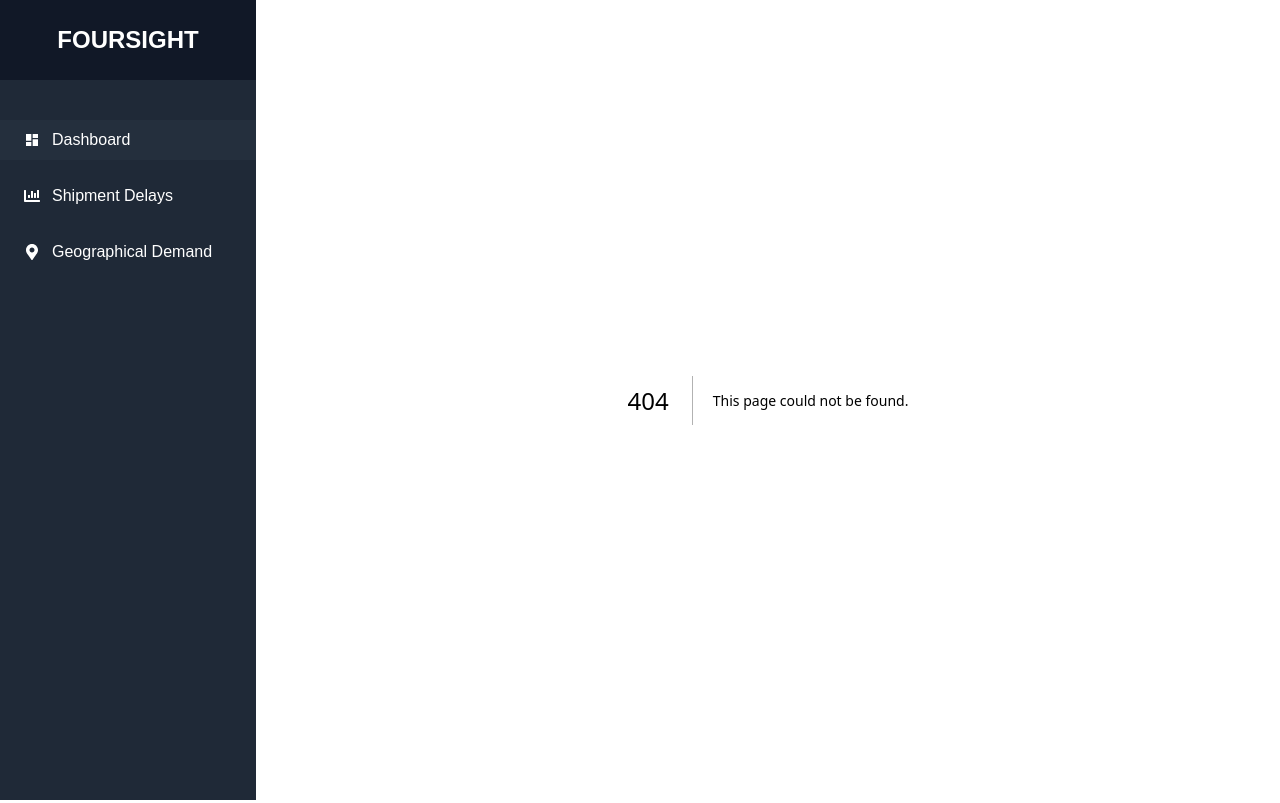
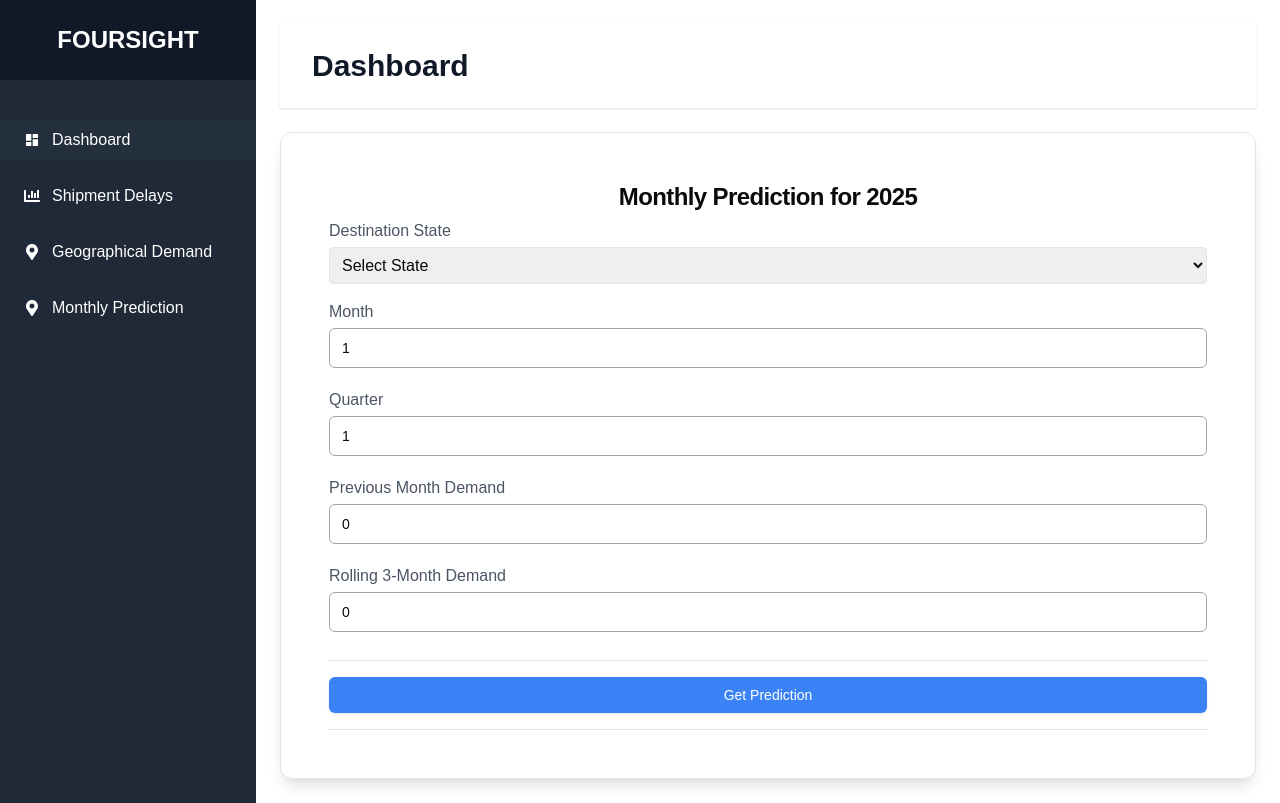
Before and after one commit to leonnloo/mcmc, a Next.js app: page /monthly-prediction in a window 1280 px wide. Before the commit this address had no page. Built offline with nearby package versions, Linux system fonts and the light colour scheme.

Commit message:
Add monthy demand

```diff
--- /dev/null
+++ b/app/monthly-prediction/page.tsx
@@ -0,0 +1,13 @@
+import MonthlyContent from '@/components/monthly-content';
+import Header from '@/components/header';
+
+export default function Home() {
+  return (
+    <div className="p-6 space-y-6">
+      <Header title={'Dashboard'} />
+      <main className="flex-1 w-full">
+        <MonthlyContent />
+      </main>
+    </div>
+  );
+}
--- /dev/null
+++ b/components/monthly-content.tsx
@@ -0,0 +1,16 @@
+import React from 'react';
+import { MonthlyPredict } from './monthly-prediction';
+
+// src/components/DashboardContent.tsx
+const monthlyContent = () => {
+  return (
+    <div className="grid grid-cols-1 md:grid-cols-2 lg:grid-cols-3 gap-6 w-full">
+      {/* Card 1 */}
+      <div className="col-span-1 md:col-span-2 lg:col-span-3 w-full">
+        <MonthlyPredict />
+      </div>
+    </div>
+  );
+};
+
+export default monthlyContent;
--- /dev/null
+++ b/components/monthly-prediction.tsx
@@ -0,0 +1,154 @@
+'use client';
+
+import { useState } from 'react';
+import { Card, CardHeader, CardTitle, CardContent } from '@/components/ui/card';
+import { Button } from '@/components/ui/button';
+import { Separator } from '@/components/ui/separator';
+import { Input } from '@/components/ui/input';
+
+export const MonthlyPredict = () => {
+  const [prediction, setPrediction] = useState(null);
+  const [destState, setDestState] = useState('');
+  const [month, setMonth] = useState(1);
+  const [quarter, setQuarter] = useState(1);
+  const [prevMonthDemand, setPrevMonthDemand] = useState(0);
+  const [rolling3Months, setRolling3Months] = useState(0);
+
+  const malaysiaStates = [
+    'JOHOR', 'KEDAH', 'KELANTAN', 'WILAYAH PERSEKUTUAN KUALA LUMPUR', 'WILAYAH PERSEKUTUAN Labuan',
+    'MELAKA', 'NEGERI SEMBILAN', 'PAHANG', 'PERAK', 'PERLIS',
+    'PULAU PINANG', 'Putrajaya', 'SABAH', 'SARAWAK', 'SELANGOR', 'TERENGGANU', 'OVERSEASE'
+  ];
+
+  const getPrediction = async () => {
+    const response = await fetch('http://127.0.0.1:8000/predict_monthly', {
+      method: 'POST',
+      headers: {
+        'Content-Type': 'application/json',
+      },
+      body: JSON.stringify({
+        DEST_SUCCESS_STATE: destState,
+        month: month,
+        quarter: quarter,
+        prev_month_demand: prevMonthDemand,
+        rolling_3_months: rolling3Months,
+      }),
+    });
+
+    const data = await response.json();
+    setPrediction(data.monthly_predictions);
+  };
+
+  return (
+    <div className="w-full">
+      <Card className="w-full p-6 shadow-lg">
+        <CardHeader>
+          <CardTitle className="text-center text-2xl">
+            Monthly Prediction for 2025
+          </CardTitle>
+          <div className="mt-4 space-y-4">
+            {/* Destination State Dropdown */}
+            <div className="flex flex-col">
+              <label htmlFor="destState" className="text-gray-600">
+                Destination State
+              </label>
+              <select
+                value={destState}
+                onChange={(e) => setDestState(e.target.value)}
+                className="mt-1 p-2 border rounded"
+                id="destState"
+              >
+                <option value="">Select State</option>
+                {malaysiaStates.map((state) => (
+                  <option key={state} value={state}>
+                    {state}
+                  </option>
+                ))}
+              </select>
+            </div>
+
+            {/* Month */}
+            <div className="flex flex-col">
+              <label htmlFor="month" className="text-gray-600">
+                Month
+              </label>
+              <Input
+                type="number"
+                value={month}
+                onChange={(e) => setMonth(Number(e.target.value))}
+                min={1}
+                max={12}
+                className="mt-1"
+                id="month"
+              />
+            </div>
+
+            {/* Quarter */}
+            <div className="flex flex-col">
+              <label htmlFor="quarter" className="text-gray-600">
+                Quarter
+              </label>
+              <Input
+                type="number"
+                value={quarter}
+                onChange={(e) => setQuarter(Number(e.target.value))}
+                min={1}
+                max={4}
+                className="mt-1"
+                id="quarter"
+              />
+            </div>
+
+            {/* Previous Month Demand */}
+            <div className="flex flex-col">
+              <label htmlFor="prevMonthDemand" className="text-gray-600">
+                Previous Month Demand
+              </label>
+              <Input
+                type="number"
+                value={prevMonthDemand}
+                onChange={(e) => setPrevMonthDemand(Number(e.target.value))}
+                className="mt-1"
+                id="prevMonthDemand"
+              />
+            </div>
+
+            {/* Rolling 3 Months Demand */}
+            <div className="flex flex-col">
+              <label htmlFor="rolling3Months" className="text-gray-600">
+                Rolling 3-Month Demand
+              </label>
+              <Input
+                type="number"
+                value={rolling3Months}
+                onChange={(e) => setRolling3Months(Number(e.target.value))}
+                className="mt-1"
+                id="rolling3Months"
+              />
+            </div>
+          </div>
+        </CardHeader>
+        <CardContent className="space-y-4">
+          <Separator />
+          <Button
+            onClick={getPrediction}
+            className="w-full bg-blue-500 hover:bg-blue-600 text-white"
+          >
+            Get Prediction
+          </Button>
+          <Separator />
+          {prediction !== null && (
+            <Card className="p-4 bg-blue-50">
+              <CardTitle className="text-center text-xl text-gray-700">
+                Prediction Result
+              </CardTitle>
+              <div className="text-center font-bold bg-black text-white mt-2">
+                {Math.ceil(prediction)} Items
+              </div>
+            </Card>
+          )}
+        </CardContent>
+      </Card>
+    </div>
+  );
+};
--- a/components/sidebar.tsx
+++ b/components/sidebar.tsx
@@ -37,6 +37,14 @@ export function Sidebar() {
             <FaMapMarkerAlt className="mr-3" />
             <span>Geographical Demand</span>
         </Link>
+        <Link
+          href="/monthly-prediction"
+          className={`flex items-center py-2 px-6 hover:bg-gray-700 hover:bg-opacity-25 ${selected === 'Geographical Demand' ? 'bg-gray-700 bg-opacity-25' : ''}`}
+          onClick={() => setSelected('Geographical Demand')}
+        >
+            <FaMapMarkerAlt className="mr-3" />
+            <span>Monthly Prediction</span>
+        </Link>
       </nav>
     </div>
   );
```
